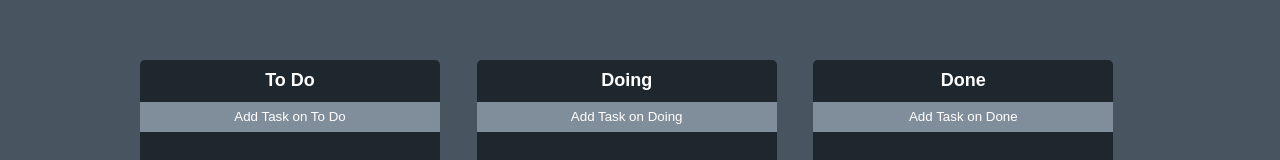
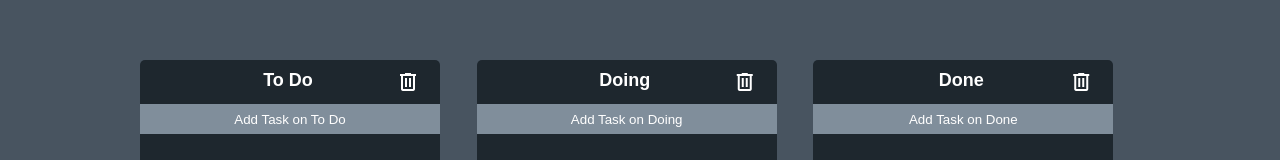
Before and after one commit to pjy008008/TRELLO, a React (Create React App) app: page / in a window 1280 px wide. Shown: the part 190-350 px from the top of the page. Built offline with nearby package versions, Linux system fonts and the light colour scheme.

Commit message:
board삭제

```diff
--- a/public/index.html
+++ b/public/index.html
@@ -15,6 +15,10 @@
       user's mobile device or desktop. See https://developers.google.com/web/fundamentals/web-app-manifest/
     -->
     <link rel="manifest" href="%PUBLIC_URL%/manifest.json" />
+    <link
+      rel="stylesheet"
+      href="https://fonts.googleapis.com/css2?family=Material+Symbols+Outlined:opsz,wght,FILL,GRAD@20..48,100..700,0..1,-50..200"
+    />
     <!--
       Notice the use of %PUBLIC_URL% in the tags above.
       It will be replaced with the URL of the `public` folder during the build.
--- a/src/components/Board.tsx
+++ b/src/components/Board.tsx
@@ -76,9 +76,32 @@
     });
     setValue("toDo", "");
   };
+  const onDelete = (boardName: string) => {
+    setToDos((allBoards: IToDoState) => {
+      if (allBoards.hasOwnProperty(boardName)) {
+        const updatedBoards = { ...allBoards };
+        delete updatedBoards[boardName];
+        return updatedBoards;
+      }
+      return {
+        ...allBoards,
+      };
+    });
+  };
   return (
     <Wrapper>
-      <Title>{boardId}</Title>
+      <Title>
+        <span style={{ display: "inline-block", paddingLeft: "40px" }}>
+          {boardId}
+        </span>
+        <span
+          style={{ float: "right", paddingRight: "20px" }}
+          className="material-symbols-outlined"
+          onClick={() => onDelete(boardId)}
+        >
+          delete
+        </span>
+      </Title>
       <Form onSubmit={handleSubmit(onValid)}>
         <input
           {...register("toDo", { required: true })}
```
